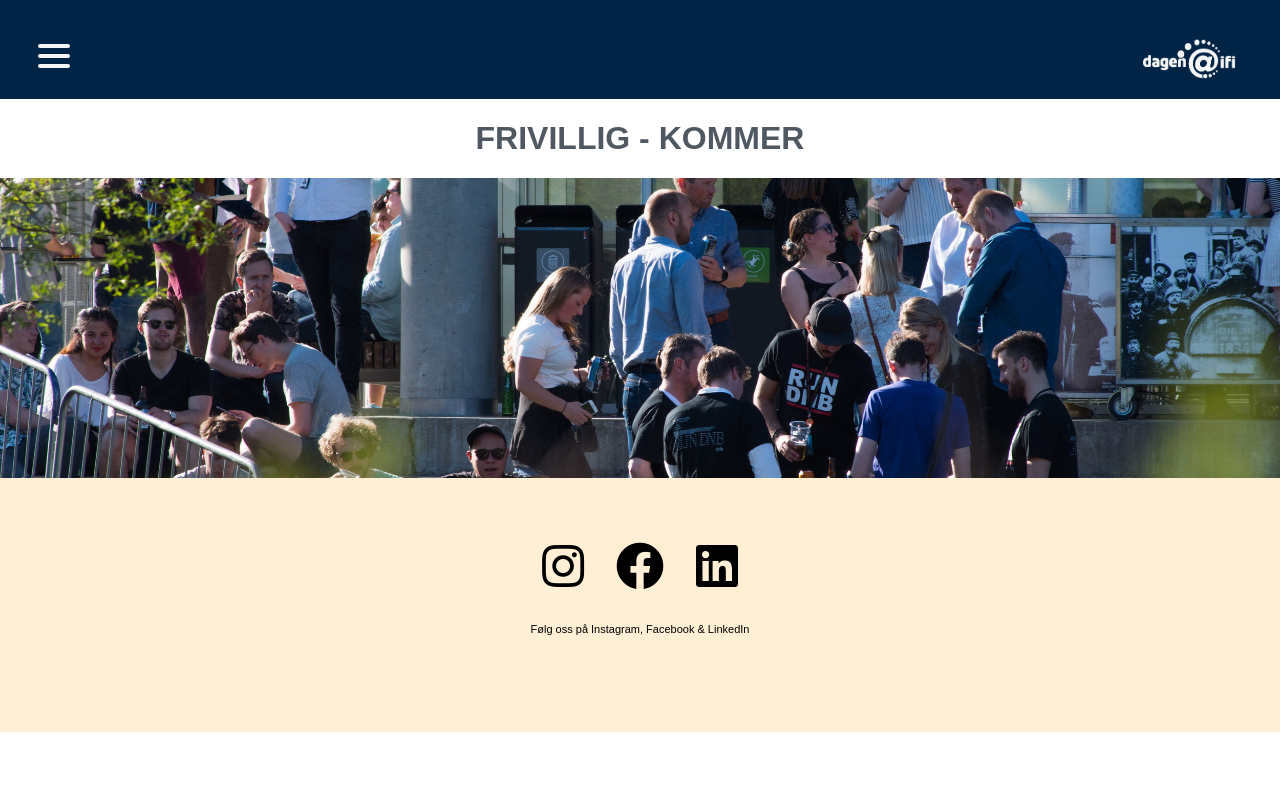
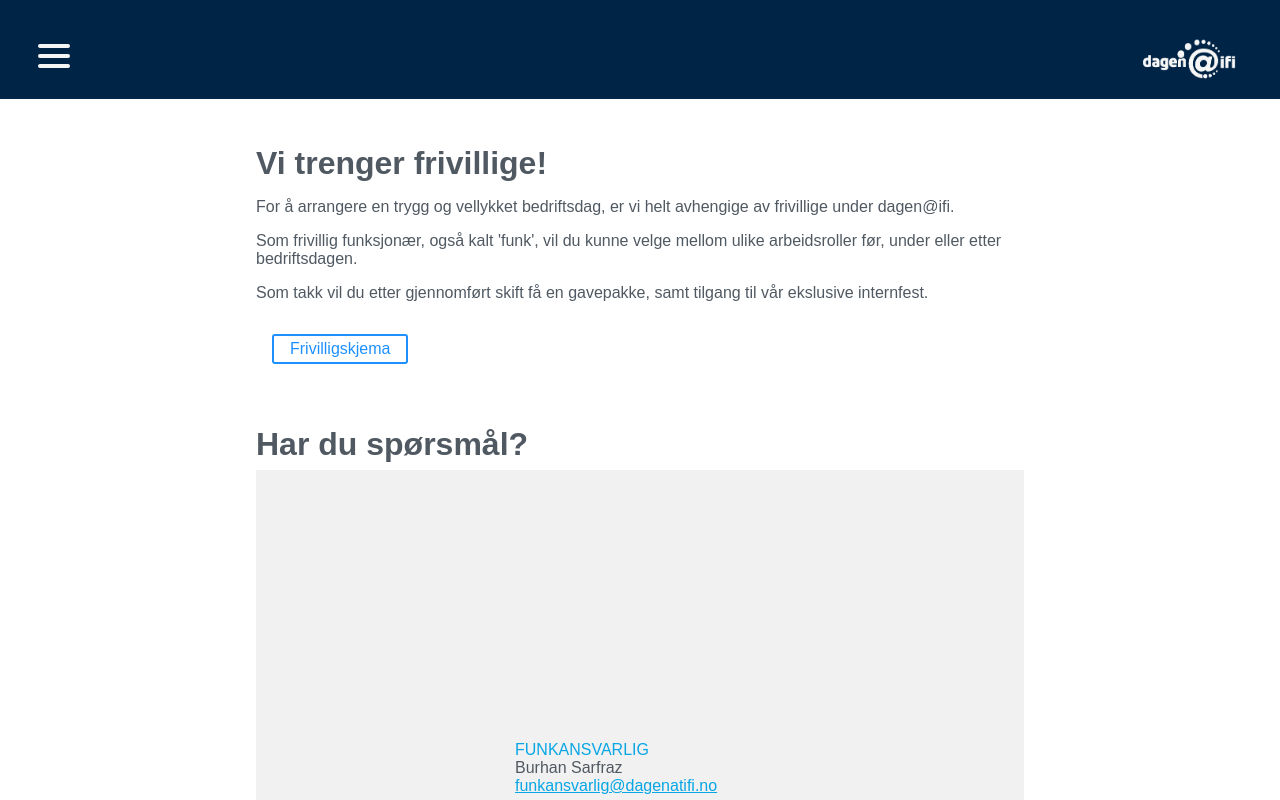
Before and after one commit to ifi-dagen/webpage, a React (Create React App) app: page /frivillig in a window 1280 px wide. Shown: the top 800 px of the page. Built offline with nearby package versions, Linux system fonts and the light colour scheme.

Commit message:
Added frivillig page

```diff
--- a/package.json
+++ b/package.json
@@ -10,6 +10,7 @@
     "font-awesome": "^4.7.0",
     "react": "^16.13.0",
     "react-dom": "^16.13.0",
+    "react-hook-form": "^6.3.0",
     "react-router-dom": "^5.1.2",
     "react-scripts": "3.4.0",
     "styled-components": "^5.1.1",
--- a/src/App-routes.js
+++ b/src/App-routes.js
@@ -1,9 +1,9 @@
 import React, { Component } from "react";
 import { Switch, Route } from "react-router-dom";
 import Kontakt from "./Kontakt";
-import Program from "./Program";
+import Program from "./pages/Program";
 import Bedrift from "./Bedrift";
-import Frivillig from "./Frivillig";
+import Frivillig from "./pages/frivillig/Frivillig";
 import Front from './Front';
 import Error from './Error';
 import Stander from './Stander';
--- a/src/Frivillig.js
+++ /dev/null
@@ -1,16 +0,0 @@
-import React, { Component } from 'react';
-import './App.css';
-//import Layout from './Layout'
-//import Routes from "./App-routes";
-
-class Frivillig extends Component {
-  render(){
-    return (
-      <div>
-        <h1>FRIVILLIG - KOMMER</h1>
-      </div>
-    );
-  }
-}
-
-export default Frivillig;
--- a/src/Layout.js
+++ b/src/Layout.js
@@ -3,8 +3,8 @@ import { useOnClickOutside } from './hooks'
 import './index.css';
 import Footer from './components/footer';
 import Header from './components/header';
-import Burger from './components/burger'
-import Meny from './components/meny'
+import Burger from './components/hamburgermeny/burger'
+import Meny from './components/hamburgermeny/meny'
 
 
 function Layout(props) {
--- a/src/components/countdown.js
+++ b/src/components/countdown.js
@@ -2,7 +2,7 @@
 var countDownDate = new Date("Oct 10, 2019 09:30:00").getTime();
 
 // Update the count down every 1 second
-var x = setInterval(function() {
+var x = setInterval(function () {
 
   // Get today's date and time
   var now = new Date().getTime();
@@ -18,7 +18,7 @@ var x = setInterval(function() {
 
   // Output the result in an element with id="demo"
   document.getElementById("demo").innerHTML = days + "d : " + hours + "h : "
-  + minutes + "m : " + seconds + "s ";
+    + minutes + "m : " + seconds + "s ";
 
   // If the count down is over, write some text
   if (distance < 0) {
--- a/src/components/meny.js
+++ b/src/components/hamburgermeny/meny.js
@@ -10,10 +10,10 @@ const Meny = ({ open, ...props }) => {
     <StyledMenu open={open} {...props}>
       <a href="/" tabIndex={tabIndex}> Hjem </a>
       <a href="/for-bedrift" tabIndex={tabIndex}> For bedrifter </a>
+      <a href="/frivillig" tabIndex={tabIndex}> Bli frivillig</a>
       <a href="/kontakt" tabIndex={tabIndex}> Om arrangøren </a>
     </StyledMenu>
   )
-
 
 }
 
--- a/src/Program.js
+++ b/src/pages/Program.js
@@ -1,10 +1,10 @@
 import React, { Component } from 'react';
-import './App.css';
-//import Layout from './Layout'
+import '../App.css';
+// import Layout from '../Layout'
 //import Routes from "./App-routes";
 
 class Program extends Component {
-  render(){
+  render() {
     return (
       <div>
         <h1>PROGRAM - KOMMER</h1>
--- /dev/null
+++ b/src/pages/frivillig/Frivillig.js
@@ -0,0 +1,40 @@
+import React from 'react'
+import styled from 'styled-components'
+import './frivillig.css'
+import Visitkort from '../../components/Visitkort';
+
+
+const Frivillig = () => {
+
+  return (
+    <div className="base">
+      <h1>Vi trenger frivillige!</h1>
+      <p>For å arrangere en trygg og vellykket bedriftsdag, er vi helt avhengige av frivillige under dagen@ifi.</p>
+      <p>Som frivillig funksjonær, også kalt 'funk', vil du kunne velge mellom ulike arbeidsroller før, under eller etter bedriftsdagen.</p>
+      <p>Som takk vil du etter gjennomført skift få en gavepakke, samt tilgang til vår ekslusive internfest.</p>
+
+      <Button>Frivilligskjema</Button>
+
+      <div className="kontaktinfo">
+        <h1>Har du spørsmål?</h1>
+        <div className="styret container-fluid">
+          <Visitkort rolle="FUNKANSVARLIG" epost="funkansvarlig" navn="Burhan Sarfraz" />
+        </div>
+      </div>
+
+    </div>
+  )
+}
+
+const Button = styled.button`
+  background: none;
+  color: dodgerblue;
+  font-size: 1em;
+  margin: 1em;
+  padding: 0.25em 1em;
+  border: 2px solid dodgerblue;
+  border-radius: 3px;
+`
+
+
+export default Frivillig;
--- /dev/null
+++ b/src/pages/frivillig/frivillig.css
@@ -0,0 +1,54 @@
+
+#frivilliginfo .col-xl-3 {
+    margin-right: 3%;
+  }
+  #sporsmal .col-lg-3 {
+    width: 85%;
+  }
+  .base{
+    margin: 0 20% 5% 20%;
+    text-align: left;
+  }
+  .base h1{
+    margin: 6% 0 1% 0;
+  }
+
+  .kontaktinfo h1{
+    padding: 0;
+  }
+
+  .Visittkort{
+    min-width: 120px;
+    max-width: 250px;
+    padding: 4% 2%;
+    font-weight: 200;
+   }
+
+  .Visittkort .image-wrapper{
+    text-align: center;
+    min-width: 130px;
+    width: inherit;
+  }
+
+  @media (max-width: 1200px) {
+    #frivilliginfo .col-xl-3 {
+      margin-left: 8.3%;
+      width: 80%;
+    }
+  }
+
+  @media (max-width: 767.98px) {
+    .Visittkort .image-wrapper{
+      text-align: center;
+      min-width: 130px;
+      width: inherit;
+    }
+
+    .Visittkort{
+      min-width: 120px;
+      max-width: 250px;
+      padding: 5%;
+      font-weight: 200;
+     }
+
+  }
```
Also changed, not shown: src/components/hamburgermeny/burger.js (renamed from src/components/burger.js), 1 other file (tests, documents, lock files or other folders). Lines whose indentation alone changed are shown as unchanged.
